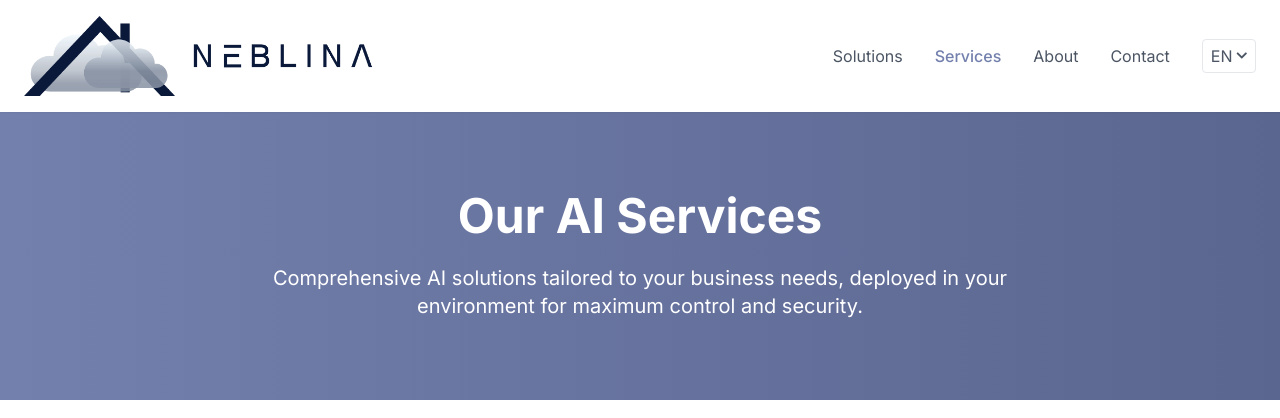
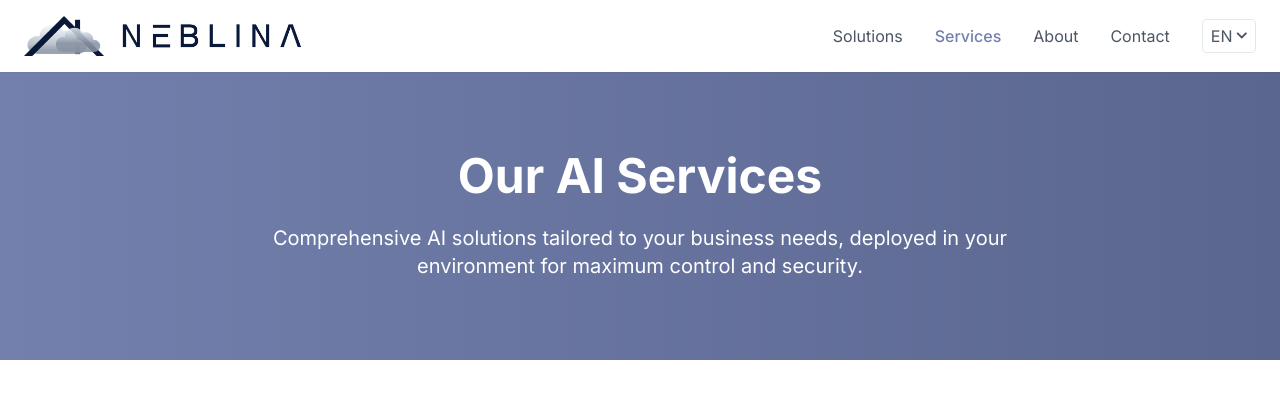
Before and after one commit to ZerhioCool/Neblina, a plain HTML site: page services.html in a window 1280 px wide. Shown: the top 418 px of the page. Drawn offline with nearby package versions, Linux system fonts and the light colour scheme.

Commit message:
Update services.html

```diff
--- a/services.html
+++ b/services.html
@@ -46,7 +46,7 @@
             <div class="flex justify-between items-center">
                 <div class="flex items-center space-x-4">
                     <a href="Index.html" class="flex items-center space-x-4">
-                        <img src="NeblinatechLogov4.png" alt="Neblina Tech Logo" class="w-30 h-20">
+                        <img src="NeblinatechLogov4.png" alt="Neblina Tech Logo" class="w-20 h-10">
                         <img src="NeblinaName.png" alt="Neblina Name" class="h-8">
                     </a>
                 </div>
```
